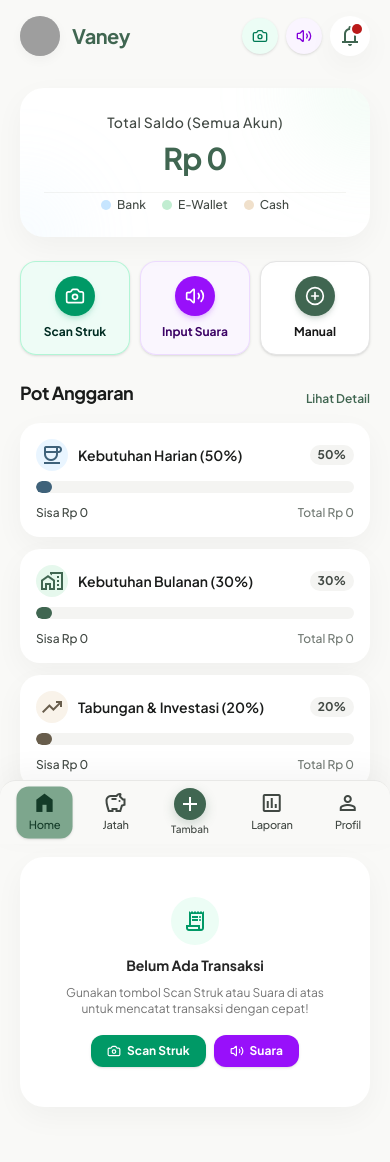
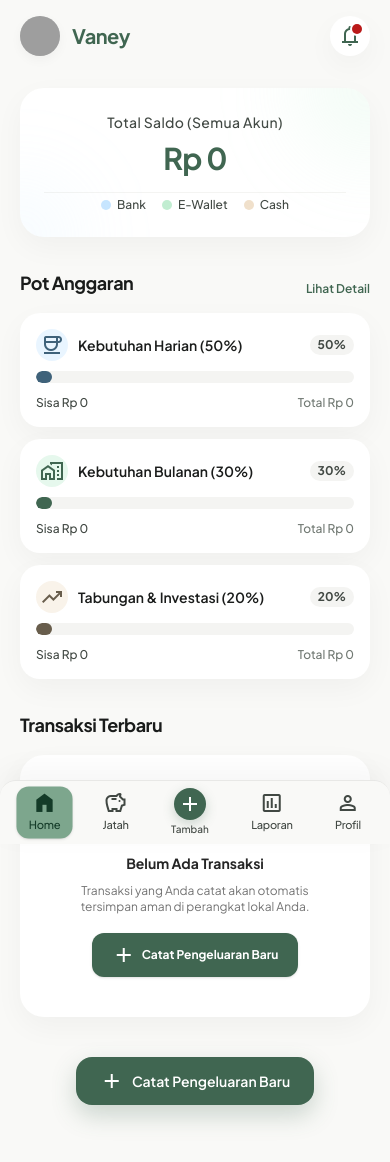
Before and after one commit to Evannnkatanya/Vaney, a React (Vite) app: page / in a window 390 px wide. Shown: the top 1162 px of the page. Built offline with nearby package versions, Linux system fonts and the light colour scheme; grey boxes are pictures that could not be loaded.

Commit message:
refactor(ui): clean Home page and TopAppBar by keeping Scan Struk and Voice Input exclusively on Tambah Transaksi page

```diff
--- a/src/App.tsx
+++ b/src/App.tsx
@@ -4,7 +4,6 @@ import {
   INITIAL_BUDGET_POTS,
   INITIAL_CATEGORY_MAPPINGS,
   INITIAL_TRANSACTIONS,
-  TRANSACTION_CATEGORIES,
 } from './data/initialData';
 import {
   Account,
@@ -30,8 +29,6 @@ import { PinLockScreen } from './components/PinLockScreen';
 import { ModalBackupRestore } from './components/ModalBackupRestore';
 import { ModalSupabaseSync } from './components/ModalSupabaseSync';
 import { ErrorBoundary } from './components/ErrorBoundary';
-import { OCRScanModal } from './components/OCRScanModal';
-import { VoiceInputModal } from './components/VoiceInputModal';
 
 export default function App() {
   const [currentTab, setCurrentTab] = useState<TabType>('home');
@@ -49,8 +46,6 @@ export default function App() {
   // Modals state
   const [isBackupModalOpen, setIsBackupModalOpen] = useState(false);
   const [isSupabaseModalOpen, setIsSupabaseModalOpen] = useState(false);
-  const [isOCROpen, setIsOCROpen] = useState(false);
-  const [isVoiceOpen, setIsVoiceOpen] = useState(false);
 
   useEffect(() => {
     const handleOpenBackup = () => setIsBackupModalOpen(true);
@@ -227,72 +222,6 @@ export default function App() {
     }
   };
 
-  // Direct save handlers for OCR & Voice
-  const handleDirectSaveScanned = (scanned: {
-    merchant: string;
-    amount: number;
-    category: string;
-    date?: string;
-  }) => {
-    const catObj =
-      TRANSACTION_CATEGORIES.find(
-        (c) => c.name.toLowerCase() === scanned.category.toLowerCase(),
-      ) ||
-      TRANSACTION_CATEGORIES.find((c) => c.id === 'belanja') ||
-      TRANSACTION_CATEGORIES[0];
-
-    const targetAccount = accounts.find((a) => !a.isCredit && a.balance > 0) || accounts[0];
-
-    handleSaveTransaction({
-      title: scanned.merchant || 'Struk Belanja',
-      amount: scanned.amount,
-      type: 'expense',
-      date: scanned.date || new Date().toISOString().split('T')[0],
-      categoryName: catObj.name,
-      categoryIcon: catObj.icon,
-      categoryBgClass: `${catObj.bgClass} ${catObj.textClass}`,
-      categoryTextClass: catObj.textClass,
-      accountId: targetAccount ? targetAccount.id : 'bca',
-      potType: 'harian',
-      note: `Struk: ${scanned.merchant}`,
-    });
-
-    setIsOCROpen(false);
-    handleTabChange('home');
-  };
-
-  const handleDirectSaveVoice = (parsed: {
-    merchant: string;
-    amount: number;
-    category: string;
-  }) => {
-    const catObj =
-      TRANSACTION_CATEGORIES.find(
-        (c) => c.name.toLowerCase() === parsed.category.toLowerCase(),
-      ) ||
-      TRANSACTION_CATEGORIES.find((c) => c.id === 'makan') ||
-      TRANSACTION_CATEGORIES[0];
-
-    const targetAccount = accounts.find((a) => !a.isCredit && a.balance > 0) || accounts[0];
-
-    handleSaveTransaction({
-      title: parsed.merchant || 'Pengeluaran Suara',
-      amount: parsed.amount,
-      type: 'expense',
-      date: new Date().toISOString().split('T')[0],
-      categoryName: catObj.name,
-      categoryIcon: catObj.icon,
-      categoryBgClass: `${catObj.bgClass} ${catObj.textClass}`,
-      categoryTextClass: catObj.textClass,
-      accountId: targetAccount ? targetAccount.id : 'bca',
-      potType: 'harian',
-      note: `Suara: ${parsed.merchant}`,
-    });
-
-    setIsVoiceOpen(false);
-    handleTabChange('home');
-  };
-
   // Delete transaction
   const handleDeleteTransaction = (id: string) => {
     const txToDelete = transactions.find((t) => t.id === id);
@@ -415,8 +344,6 @@ export default function App() {
         onOpenNotifications={() => setIsNotificationsOpen(true)}
         onAvatarClick={() => handleTabChange('profil')}
         onBack={() => handleTabChange(prevTab || 'home')}
-        onOpenOCR={() => setIsOCROpen(true)}
-        onOpenVoice={() => setIsVoiceOpen(true)}
       />
 
       {/* View Switcher with bottom padding on mobile so content is never cut off by the bottom navbar */}
@@ -430,8 +357,6 @@ export default function App() {
               onNavigate={handleTabChange}
               onSelectTransaction={(tx) => setSelectedTransaction(tx)}
               onOpenAddTransaction={() => handleTabChange('tambah')}
-              onOpenOCR={() => setIsOCROpen(true)}
-              onOpenVoice={() => setIsVoiceOpen(true)}
             />
           )}
 
@@ -466,31 +391,6 @@ export default function App() {
 
       {/* Mobile Bottom Navigation Bar */}
       <BottomNavBar currentTab={currentTab} onChangeTab={handleTabChange} />
-
-      {/* Root Level Smart Input Modals - Accessible from Home, TopBar, and Tambah Views */}
-      {isOCROpen && (
-        <OCRScanModal
-          isOpen={isOCROpen}
-          onClose={() => setIsOCROpen(false)}
-          onApplyData={(scanned) => {
-            setIsOCROpen(false);
-            handleTabChange('tambah');
-          }}
-          onDirectSave={handleDirectSaveScanned}
-        />
-      )}
-
-      {isVoiceOpen && (
-        <VoiceInputModal
-          isOpen={isVoiceOpen}
-          onClose={() => setIsVoiceOpen(false)}
-          onApplyData={(parsed) => {
-            setIsVoiceOpen(false);
-            handleTabChange('tambah');
-          }}
-          onDirectSave={handleDirectSaveVoice}
-        />
-      )}
 
       {/* Modals & Drawers */}
       <ModalAddAccount
--- a/src/components/HomeView.tsx
+++ b/src/components/HomeView.tsx
@@ -1,7 +1,6 @@
 import React from 'react';
 import { formatRupiah } from '../data/initialData';
 import { BudgetPot, TabType, Transaction } from '../types';
-import { Camera, Volume2, PlusCircle, Sparkles } from 'lucide-react';
 
 interface HomeViewProps {
   totalBalance: number;
@@ -10,8 +9,6 @@ interface HomeViewProps {
   onNavigate: (tab: TabType) => void;
   onSelectTransaction: (tx: Transaction) => void;
   onOpenAddTransaction: () => void;
-  onOpenOCR?: () => void;
-  onOpenVoice?: () => void;
 }
 
 export const HomeView: React.FC<HomeViewProps> = ({
@@ -21,13 +18,11 @@ export const HomeView: React.FC<HomeViewProps> = ({
   onNavigate,
   onSelectTransaction,
   onOpenAddTransaction,
-  onOpenOCR,
-  onOpenVoice,
 }) => {
   return (
     <main
       id="home-canvas"
-      className="px-5 py-4 max-w-[1140px] mx-auto flex flex-col gap-6 w-full animate-in fade-in duration-300"
+      className="px-5 py-4 max-w-[1140px] mx-auto flex flex-col gap-8 w-full animate-in fade-in duration-300"
     >
       {/* Total Balance Card (Bento Minimalist) */}
       <section
@@ -68,54 +63,6 @@ export const HomeView: React.FC<HomeViewProps> = ({
             <span className="text-xs font-medium text-[#414843]">Cash</span>
           </button>
         </div>
-      </section>
-
-      {/* Quick Action Smart Input Grid (Prominent on Mobile Android & Desktop) */}
-      <section id="section-quick-actions" className="grid grid-cols-3 gap-2.5 sm:gap-4">
-        {/* 1. Scan Struk Button */}
-        <button
-          type="button"
-          onClick={onOpenOCR || onOpenAddTransaction}
-          className="bg-emerald-50/80 hover:bg-emerald-100/80 border border-emerald-200/80 rounded-2xl p-3.5 sm:p-4 flex flex-col items-center justify-center gap-2 text-center transition-all hover:scale-[1.02] active:scale-95 cursor-pointer shadow-sm group"
-        >
-          <div className="w-10 h-10 rounded-full bg-emerald-600 text-white flex items-center justify-center shadow-md shadow-emerald-600/20 group-hover:scale-110 transition-transform">
-            <Camera className="w-5 h-5" />
-          </div>
-          <div>
-            <p className="font-bold text-emerald-950 text-xs sm:text-sm">Scan Struk</p>
-            <p className="text-[10px] text-emerald-700 hidden sm:block">Foto struk otomatis</p>
-          </div>
-        </button>
-
-        {/* 2. Input Suara Button */}
-        <button
-          type="button"
-          onClick={onOpenVoice || onOpenAddTransaction}
-          className="bg-purple-50/80 hover:bg-purple-100/80 border border-purple-200/80 rounded-2xl p-3.5 sm:p-4 flex flex-col items-center justify-center gap-2 text-center transition-all hover:scale-[1.02] active:scale-95 cursor-pointer shadow-sm group"
-        >
-          <div className="w-10 h-10 rounded-full bg-purple-600 text-white flex items-center justify-center shadow-md shadow-purple-600/20 group-hover:scale-110 transition-transform">
-            <Volume2 className="w-5 h-5" />
-          </div>
-          <div>
-            <p className="font-bold text-purple-950 text-xs sm:text-sm">Input Suara</p>
-            <p className="text-[10px] text-purple-700 hidden sm:block">Catat lewat bicara</p>
-          </div>
-        </button>
-
-        {/* 3. Tambah Manual Button */}
-        <button
-          type="button"
-          onClick={onOpenAddTransaction}
-          className="bg-white hover:bg-neutral-50 border border-neutral-200 rounded-2xl p-3.5 sm:p-4 flex flex-col items-center justify-center gap-2 text-center transition-all hover:scale-[1.02] active:scale-95 cursor-pointer shadow-sm group"
-        >
-          <div className="w-10 h-10 rounded-full bg-[#406651] text-white flex items-center justify-center shadow-md shadow-[#406651]/20 group-hover:scale-110 transition-transform">
-            <PlusCircle className="w-5 h-5" />
-          </div>
-          <div>
-            <p className="font-bold text-neutral-900 text-xs sm:text-sm">Manual</p>
-            <p className="text-[10px] text-neutral-500 hidden sm:block">Input formulir</p>
-          </div>
-        </button>
       </section>
 
       {/* Pot Anggaran Section */}
@@ -216,26 +163,16 @@ export const HomeView: React.FC<HomeViewProps> = ({
               </div>
               <p className="text-sm font-bold text-neutral-800">Belum Ada Transaksi</p>
               <p className="text-xs text-neutral-500 max-w-xs">
-                Gunakan tombol Scan Struk atau Suara di atas untuk mencatat transaksi dengan cepat!
+                Transaksi yang Anda catat akan otomatis tersimpan aman di perangkat lokal Anda.
               </p>
-              <div className="flex gap-2 mt-2">
-                <button
-                  type="button"
-                  onClick={onOpenOCR || onOpenAddTransaction}
-                  className="px-4 py-2 bg-emerald-600 hover:bg-emerald-700 text-white rounded-xl text-xs font-bold transition-all cursor-pointer flex items-center gap-1.5 shadow-sm"
-                >
-                  <Camera className="w-3.5 h-3.5" />
-                  <span>Scan Struk</span>
-                </button>
-                <button
-                  type="button"
-                  onClick={onOpenVoice || onOpenAddTransaction}
-                  className="px-4 py-2 bg-purple-600 hover:bg-purple-700 text-white rounded-xl text-xs font-bold transition-all cursor-pointer flex items-center gap-1.5 shadow-sm"
-                >
-                  <Volume2 className="w-3.5 h-3.5" />
-                  <span>Suara</span>
-                </button>
-              </div>
+              <button
+                type="button"
+                onClick={onOpenAddTransaction}
+                className="mt-2 px-5 py-2.5 bg-[#406651] hover:bg-[#284e3a] text-white rounded-xl text-xs font-bold transition-all cursor-pointer flex items-center gap-1.5 shadow-sm"
+              >
+                <span className="material-symbols-outlined text-[16px]">add</span>
+                <span>Catat Pengeluaran Baru</span>
+              </button>
             </div>
           ) : (
             transactions.slice(0, 6).map((tx) => {
@@ -283,6 +220,18 @@ export const HomeView: React.FC<HomeViewProps> = ({
           )}
         </div>
       </section>
+
+      {/* Quick Add floating button on mobile */}
+      <div className="md:hidden pt-2 pb-2 flex justify-center">
+        <button
+          id="btn-home-quick-add"
+          onClick={onOpenAddTransaction}
+          className="bg-[#406651] text-[#ffffff] px-6 py-3 rounded-2xl text-sm font-semibold flex items-center gap-2 shadow-[0px_10px_25px_rgba(64,102,81,0.25)] hover:scale-[1.02] active:scale-95 transition-all cursor-pointer"
+        >
+          <span className="material-symbols-outlined text-[18px]">add</span>
+          Catat Pengeluaran Baru
+        </button>
+      </div>
     </main>
   );
 };
--- a/src/components/TopAppBar.tsx
+++ b/src/components/TopAppBar.tsx
@@ -1,7 +1,6 @@
 import React from 'react';
 import { USER_AVATAR_URL } from '../data/initialData';
 import { TabType } from '../types';
-import { Camera, Volume2 } from 'lucide-react';
 
 interface TopAppBarProps {
   currentTab: TabType;
@@ -9,8 +8,6 @@ interface TopAppBarProps {
   unreadNotificationsCount?: number;
   onAvatarClick?: () => void;
   onBack?: () => void;
-  onOpenOCR?: () => void;
-  onOpenVoice?: () => void;
 }
 
 export const TopAppBar: React.FC<TopAppBarProps> = ({
@@ -19,8 +16,6 @@ export const TopAppBar: React.FC<TopAppBarProps> = ({
   unreadNotificationsCount = 2,
   onAvatarClick,
   onBack,
-  onOpenOCR,
-  onOpenVoice,
 }) => {
   if (currentTab === 'tambah') {
     return (
@@ -38,31 +33,10 @@ export const TopAppBar: React.FC<TopAppBarProps> = ({
             Tambah Transaksi
           </h1>
         </button>
-        <div className="flex items-center gap-2">
-          {onOpenOCR && (
-            <button
-              type="button"
-              onClick={onOpenOCR}
-              className="p-2 rounded-xl bg-emerald-50 text-emerald-700 hover:bg-emerald-100 transition-colors cursor-pointer"
-              title="Scan Struk"
-            >
-              <Camera className="w-4 h-4" />
-            </button>
-          )}
-          {onOpenVoice && (
-            <button
-              type="button"
-              onClick={onOpenVoice}
-              className="p-2 rounded-xl bg-purple-50 text-purple-700 hover:bg-purple-100 transition-colors cursor-pointer"
-              title="Input Suara"
-            >
-              <Volume2 className="w-4 h-4" />
-            </button>
-          )}
         <button
           id="btn-avatar-header"
           onClick={onAvatarClick}
-            className="w-9 h-9 rounded-full bg-[#e2e3e1] flex items-center justify-center overflow-hidden hover:ring-2 hover:ring-[#406651]/30 transition-all cursor-pointer ml-1"
+          className="w-10 h-10 rounded-full bg-[#e2e3e1] flex items-center justify-center overflow-hidden hover:ring-2 hover:ring-[#406651]/30 transition-all cursor-pointer"
         >
           <img
             alt="User Profile"
@@ -70,7 +44,6 @@ export const TopAppBar: React.FC<TopAppBarProps> = ({
             src={USER_AVATAR_URL}
           />
         </button>
-        </div>
       </header>
     );
   }
@@ -105,31 +78,6 @@ export const TopAppBar: React.FC<TopAppBarProps> = ({
         </h1>
       </div>
 
-      <div className="flex items-center gap-2">
-        {/* Quick Camera Scan Trigger on Mobile Header */}
-        {onOpenOCR && (
-          <button
-            type="button"
-            onClick={onOpenOCR}
-            className="w-9 h-9 flex md:hidden items-center justify-center rounded-full bg-emerald-50 text-emerald-700 shadow-sm hover:bg-emerald-100 active:scale-95 transition-all cursor-pointer"
-            title="Scan Struk Belanja"
-          >
-            <Camera className="w-4 h-4" />
-          </button>
-        )}
-
-        {/* Quick Voice Input Trigger on Mobile Header */}
-        {onOpenVoice && (
-          <button
-            type="button"
-            onClick={onOpenVoice}
-            className="w-9 h-9 flex md:hidden items-center justify-center rounded-full bg-purple-50 text-purple-700 shadow-sm hover:bg-purple-100 active:scale-95 transition-all cursor-pointer"
-            title="Input Suara"
-          >
-            <Volume2 className="w-4 h-4" />
-          </button>
-        )}
-
       <button
         id="btn-notifications"
         onClick={onOpenNotifications}
@@ -143,7 +91,6 @@ export const TopAppBar: React.FC<TopAppBarProps> = ({
           <span className="absolute top-2 right-2 w-2.5 h-2.5 rounded-full bg-[#ba1a1a] ring-2 ring-[#ffffff]" />
         )}
       </button>
-      </div>
     </header>
   );
 };
```
Lines whose indentation alone changed are shown as unchanged.
